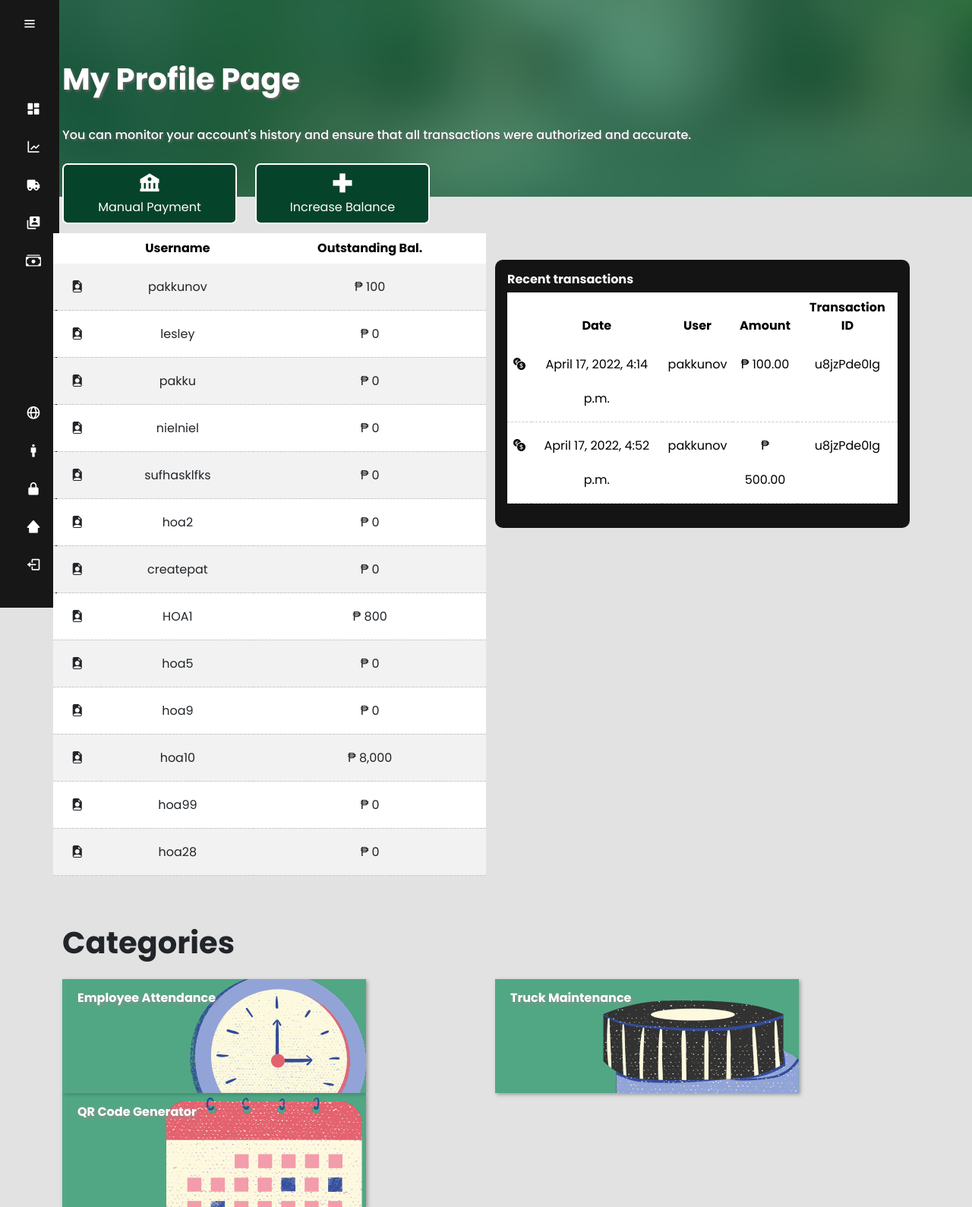
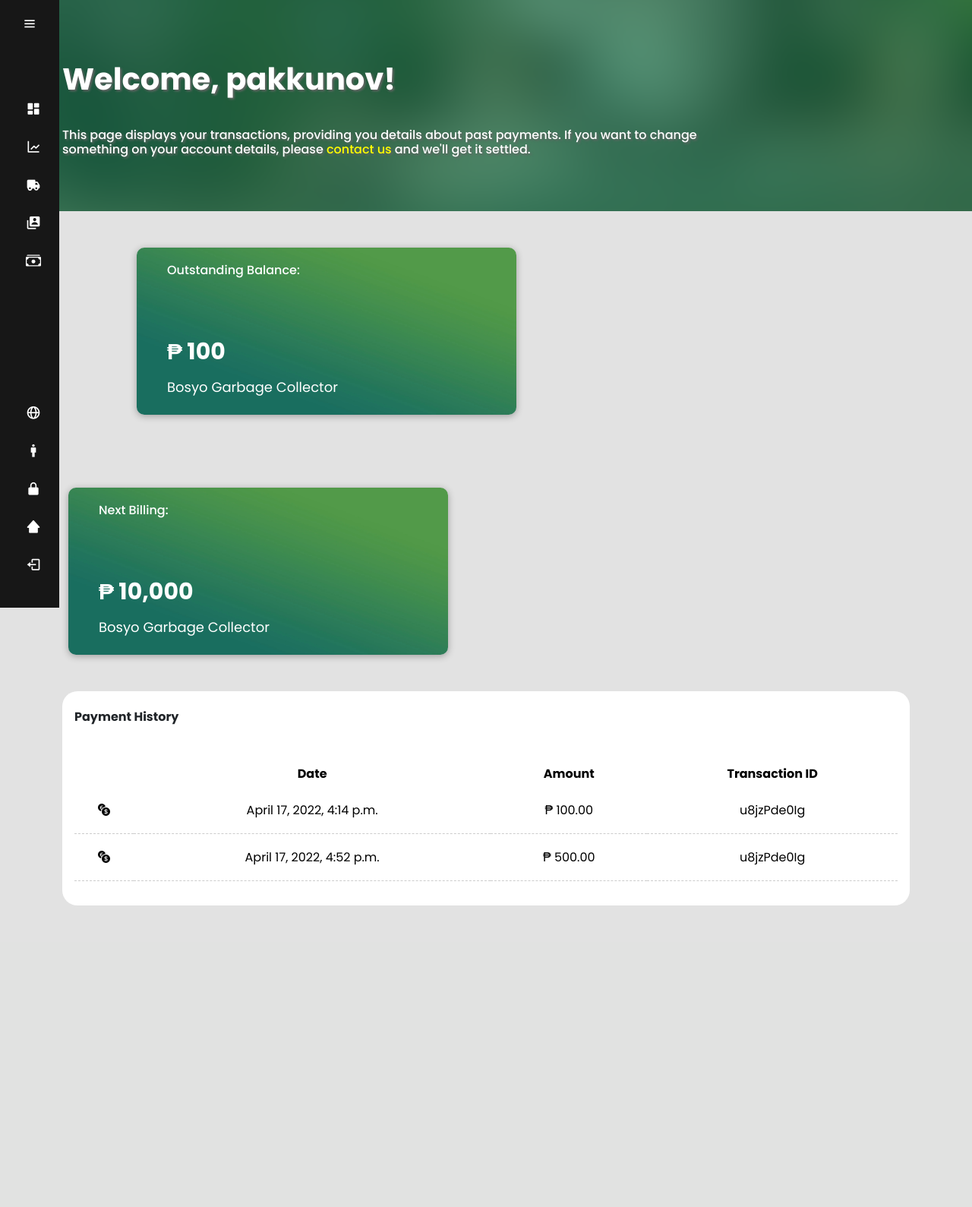
Before and after one commit to Pakkunov/Bosyo1, a Django app: page /profile/ in a window 1280 px wide. Shown: the whole page at 76% size. After the commit the page ends 1192 px from the top, so only its background shows below. Run offline with Django 4.2, Linux system fonts and the light colour scheme; a user stored in the database is signed in; data comes from the database, SQL or seed files in the repository; parts of the project's set-up code (start-up, migrations or seed data) failed here and were passed over; some libraries are stand-ins or nearby versions; some web fonts are replaced.

Commit message:
profile page

```diff
--- a/website/static/css/about.css
+++ b/website/static/css/about.css
@@ -5,13 +5,14 @@
 
     body {
       font-weight: 400;
-        font-style:normal;
+      font-style: normal;
       text-decoration: none;
       text-transform: none;
       letter-spacing: normal;
       line-height: 1.15;
       color: var(--dl-color-gray-black);
-        background-color: var(--dl-color-gray-white);
+      background-color: #fff;
+      font-family: "Poppins", sans-serif;
     }
 
     .about-img1 {
@@ -19,13 +20,16 @@
       height: 380px;
       border-radius: 20px;
     }
+
     .about-heading {
       /* color: #366567; */
       color: #008751;
     }
+
     .home-text07 {
       color: #000;
     }
+
     .about-sections {
       background-color: white;
       background-repeat: no-repeat;
@@ -67,6 +71,7 @@
       background-position: 10% 87%;
       background-size: cover;
     }
+
     @media (max-width: 767px) {
       .checklist1 {
         padding: 30px;
@@ -74,14 +79,17 @@
         background-color: #00dc84;
         background-position: 0% 0%;
       }
+
       .ourservices1 {
         height: 1100px;
       }
     }
+
     .checklist1 {
       column-count: 2;
       column-gap: 10px;
     }
+
     .ourservices-content1 {
       font-family: 'Poppins', sans-serif;
       font-weight: normal;
--- a/website/static/css/profile.css
+++ b/website/static/css/profile.css
@@ -30,5 +30,77 @@
   height: 50px;
   line-height: 45px;
   border-bottom: 1px dashed #cccccc;
+}
 
+.profile-section {
+  margin-top: 40px;
 }
+
+.profile-card {
+  /* background-image: url(/static/images/bg-blur-100.png);
+  background-repeat: no-repeat;
+  background-size: cover;  */
+  background-color: white;
+  border-radius: 20px;
+}
+
+.imgBill {
+  width: 300px;
+  height: auto;
+  padding-top: 40px;
+}
+
+.profile-section1 {
+  width: 100%;
+  display: flex;
+  z-index: 10;
+  align-items: center;
+  flex-direction: row;
+  justify-content: center;
+  background-color: black;
+  min-height: 20vh;
+  margin-top: 120px;
+}
+
+.profile-content1 {
+  margin-top: 80px;
+  padding-bottom: 4rem;
+  color: black;
+}
+
+.credit-card1 {
+  background-image: url(/static/images/gradient-green.png);
+  background-color: #008751a3;
+  background-size: cover;
+  border-radius: 10px;
+  box-shadow: 0 2px 10px rgba(0,0,0,0.3);
+  background-position: 0% 50%;
+  padding: 20px;
+  width: 500px;
+  height: 220px;
+  margin-left: 90px;
+}
+.credit-card2 {
+  background-image: url(/static/images/gradient-green.png);
+  background-color: #008751a3;
+  background-size: cover;
+  border-radius: 10px;
+  box-shadow: 0 2px 10px rgba(0,0,0,0.3);
+  background-position: 0% 50%;
+  padding: 20px;
+  width: 500px;
+  height: 220px;
+}
+
+.credit-card__number {
+  font-size: 30px;
+  font-weight: bold;
+  margin-top: 80px;
+  margin-left: 20px;
+}
+
+.credit-card__holder {
+  font-size: 18px;
+  margin-top: 20px;
+  margin-left: 20px;
+}
--- a/website/templates/userprofile.html
+++ b/website/templates/userprofile.html
@@ -13,6 +13,7 @@
 
 {% load static %}
 <link rel="stylesheet" href=" {% static '/css/profile.css' %} ">
+<link rel="stylesheet" href=" {% static '/css/about.css' %} ">
 
 {% load static %}
 {% comment %} <link rel="stylesheet" href="{% static '/css/dashboardstyle.css' %}"> {% endcomment %}
@@ -95,11 +96,13 @@
       <div class="row">
         <div class="col-10 dashboard-content">
           <h1 class="fw-bold">
-            My Profile Page
+            Welcome, {{user.username}}!
           </h1>
           <h6 style="text-shadow: 2px 2px 3px #656565; margin-top: 40px;">
-            You can monitor your
-            account's history and ensure that all transactions were authorized and accurate.
+            This page displays your transactions, providing you details about past payments.
+            If you want to change something on your account details, please <a style="text-decoration: none; color: yellow;" href="/#Contact-Map" target="_blank">
+              contact us</a> and we'll get it settled.
+          </span>
           </h6>
         </div>
       </div>
@@ -108,104 +111,71 @@
 </section>
 
 <section>
-  <div class="container position-relative">
-    {% comment %} Buttons {% endcomment %}
-    <div class="row position-absolute" style="top: -4rem;">
-      <div class="d-flex justify-content-between col-4">
-        <a href="/manualpayment">
-          <button class="btnPayment btn-primary me-3" type="button">
-            <i class='bx bxs-bank' style="font-size: 30px;"></i><br> Manual Payment
-          </button>
-        </a>
-        <form method="POST" action="{% url 'increase_balance' %}">
-          {% csrf_token %}
-          <button type="submit" class="btnPayment btn-primary ms-2">
-            <i class='bx bx-plus-medical' style="font-size: 30px;"></i><br> Increase Balance
-          </button>
-        </form>
+  <div class="container">
+    <div class="row">
+      <div class="col card-col1 my-5 mx-2 text-white">
+        <div class="credit-card1">
+          <h6 style="margin-left: 20px;">
+            Outstanding Balance:
+          </h6>
+          {% if user.outstanding_balance is none %}
+          <div class="credit-card__number">{{user.outstanding_balance}}</div>
+          {% else %}
+          {% load humanize %}
+          <div class="credit-card__number">₱ {{user.outstanding_balance|intcomma}}</div>
+          {% endif%}
+          <div class="credit-card__holder">Bosyo Garbage Collector</div>
         </div>
       </div>
-    {% comment %}
-    <div class="img-trucklist position-relative">
-      <img
-      src="\static\images\dashboard-1.png"
-      class="py-1 d-none d-lg-block mx-5 position-absolute"
-      style="width: 300px; right: 0; top: -220px">
-    </div>
-    {% endcomment %}
-
-    {% comment %} Dashboard Content (Names) {% endcomment %}
-    <div class="row pt-5">
-      <div class="col-md-6 p-0 m-0">
-        <div class="card-body">
-            <div class="table-responsive">
-                <table class="table table-striped">
-                    <thead>
-                      <tr class="text-dark" style="vertical-align: top;">
-                        <th></th>
-                        <th>Username</th>
-                        <!-- <th>E-mail</th> -->
-                        <!-- <th>Address</th> -->
-                        <!-- <th>Mobile phone</th> -->
-                        <!-- <th>Landline</th> -->
-                        <!-- <th>No. of Houses</th> -->
-                        <!-- <th>Payrate</th> -->
-                        <!-- <th>Total Rate</th> -->
-                        <th>Outstanding Bal.</th>
-                      </tr>
-                    </thead>
-                    <tbody>
-                      {% for user in accounts %}
-                      <tr class="useracc">
-                          <td class="text-truncate text-dark" style="max-width: 100px;"><i class="bi bi-file-earmark-person-fill"></i></td>
-                          <td class="text-truncate text-dark fw-b" style="max-width: 100px;">{{user.username}}</td>
-                          <!-- <td class="text-truncate text-dark" style="max-width: 100px;">{{user.email}}</td> -->
-                          <!-- <td class="text-truncate text-dark" style="max-width: 100px;">{{user.address}}</td> -->
-                          <!-- <td class="text-truncate text-dark" style="max-width: 100px;">{{user.MobilePhone}}</td> -->
-                          <!-- <td class="text-truncate" style="max-width: 100px;">{{user.Landline}}</td> -->
-                          <!-- <td class="text-truncate text-dark" style="max-width: 100px;">{{user.houses}}</td> -->
-                          <!-- <td class="text-truncate text-dark" style="max-width: 100px;">{{user.payrate}}</td> -->
-                          <!-- <td class="text-truncate text-dark" style="max-width: 100px;">{{user.rate}}</td> -->
+      <div class="col card-col2 my-5 mx-2 text-white">
+        <div class="credit-card2">
+          <h6 class="text-white" style="margin-left: 20px;">
+            Next Billing:
+          </h6>
+          {% if user.payrate is none %}
+          <div class="credit-card__number">{{user.payrate}}</div>
+          {% else %}
           {% load humanize %}
-                      {% if user.outstanding_balance is none %}
-                          <td class="text-truncate text-dark" style="max-width: 100px;">₱ 0</td>
-                      {% else %}
-                          <td class="text-truncate text-dark" style="max-width: 100px;">₱ {{user.outstanding_balance|intcomma}}</td>
-                      {% endif %}
-                    </tr>
-                      {% endfor %}
-                  </tbody>
-                </table>
+          <div class="credit-card__number">₱ {{user.payrate|intcomma}}</div>
+          {% endif%}
+          <div class="credit-card__holder">Bosyo Garbage Collector</div>
         </div>
       </div>
     </div>
+  </div>
+</section>
+
+<section>
+  <div class="container text-dark">
     {% comment %} Recent Transactions {% endcomment %}
-      <div class="col-sm-12 col-md-11 col-lg-10 col-xl-6" style="margin-top: 35px;">
-        <div class="text-light" style="border-radius: 10px; background-color: rgb(20, 20, 20); border: none;">
+    <div class="text-dark" style="border-radius: 20px; background-color: #fff; border: none;">
       <div class="mx-3 py-3 mb-5">
-            <h6 class="fw-bold">Recent transactions</h6>
+        <h6 class="fw-bold text-start mb-5 mt-2">Payment History</h6>
           <div class="table-responsive">
             <table class="table">
                 <thead>
-                      <tr class="text-light" style="border: none;">
+                  <tr class="text-dark" style="border: none;">
                     <th></th>
                     <th>Date</th>
-                        <th>User</th>
+                    {% comment %} <th>User</th> {% endcomment %}
                     <th>Amount</th>
                     <th>Transaction ID</th>
                   </tr>
                 </thead>
                 <tbody>
                   {% for payment in payments %}
-                        {% if forloop.counter < 11  %}
-                          <tr class="text-light">
+
+                    {% if forloop.counter < 6  %}
+
+                    <tr class="text-dark">
                         <td><i class="bi bi-currency-exchange"></i></td>
                         <td>{{payment.Date_paid}}</td>
-                            <td>{{payment.User_who_Paid}}</td>
+                        {% comment %} <td>{{payment.User_who_Paid}}</td> {% endcomment %}
                         {% load humanize %}
                         <td>₱ {{payment.amount|intcomma}}</td>
                         <td>{{payment.transaction_id}}</td>
                       </tr>
+
                       {% endif %}
                   {% endfor %}
                 </tbody>
@@ -214,44 +184,7 @@
       </div>
     </div>
   </div>
-  </div>
 </section>
-
-<section class="category-section w-100 mt-5">
-  <div class="container">
-    <div class="row">
-      <div class="category-heading">
-        <h1 class="fw-bold">
-          Categories
-        </h1>
-      </div>
-    </div>
-    <div class="row mt-3">
-      <div class="col">
-        <a href="/qrlogin">
-          <button class="btnCategory btn-primary col-cat1 fw-bold" type="button">
-            Employee Attendance
-          </button>
-        </a>
-      </div>
-      <div class="col">
-        <a href="/TruckMaintenance">
-          <button class="btnCategory btn-primary col-cat2 fw-bold" type="button">
-            Truck Maintenance
-          </button>
-        </a>
-      </div>
-      <div class="col">
-        <a href="/qr-code">
-          <button class="btnCategory btn-primary col-cat3 fw-bold" type="button">
-            QR Code Generator
-          </button>
-        </a>
-      </div>
-    </div>
-  </div>
-</section>
-
 
 </body>
 
```
Also changed, not shown: website/static/images/bill-breakdown.png (added), website/static/images/card-bosyo.png (added). Lines whose indentation alone changed are shown as unchanged.
